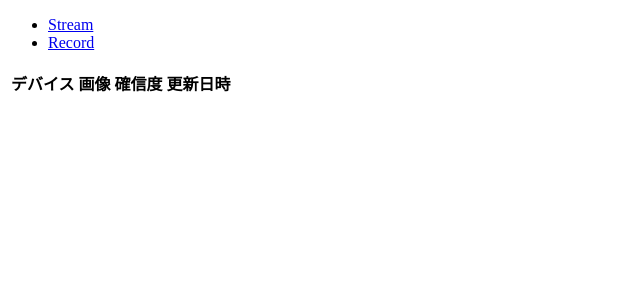
After one commit to minusno0708/YDCam, a Django app: page /record in a window 1280 px wide. The commit adds this page. Shown: the top 300 px of the page, without its empty margins (0-640 px from the left). Run offline with Django 4.2, Linux system fonts and the light colour scheme; data that the repository does not hold is empty.

Commit message:
record機能実装

```diff
--- a/stream_app/templates/stream_app/base.html
+++ b/stream_app/templates/stream_app/base.html
@@ -9,6 +9,7 @@
         {% block sidebar %}
         <ul>
             <li><a href="/stream">Stream</a></li>
+            <li><a href="/record">Record</a></li>
         </ul>
         {% endblock %}
     </div>
--- /dev/null
+++ b/stream_app/templates/stream_app/record.html
@@ -0,0 +1,28 @@
+{% extends "stream_app/base.html" %}
+
+{% block extra_css %}
+{% endblock %}
+{% block page_title %}Top page{% endblock %}
+{% block page_head_title %}Top page{% endblock %}
+
+
+{% block content %}
+<table>
+    <tr>
+      <th>デバイス</th>
+      <th>画像</th>
+      <th>確信度</th>
+      <th>更新日時</th>
+    </tr>
+
+    {% for record in records %}
+    <tr>
+      <td>{{ record.device }}</td>
+      <td><img src="{{ record.image.url }}" alt="画像"></td>
+      <td>{{ record.conf }}</td>
+      <td>{{ record.updated_at }}</td>
+    </tr>
+    {% endfor %}
+  </table>
+
+{% endblock %}
--- a/stream_app/urls.py
+++ b/stream_app/urls.py
@@ -8,5 +8,6 @@ from . import views
 urlpatterns = [
     path('stream', views.IndexView.as_view()),
     path('video_feed', views.video_feed_view(), name="video_feed"),
+    path('record', views.record_view, name="record"),
 ]
 urlpatterns += staticfiles_urlpatterns()
--- a/stream_app/views.py
+++ b/stream_app/views.py
@@ -8,6 +8,8 @@ from django.views import View
 
 from stream_app.detect.detect import detect
 from stream_app.record import record_capture
+
+from .models import Record
 
 # ストリーミング画像・映像を表示するview
 class IndexView(View):
@@ -42,7 +44,7 @@ def generate_frame():
         byte_frame = jpeg.tobytes()
 
         if conf > 0.75:
-            record_capture(byte_frame)
+            record_capture(conf, byte_frame)
 
         # フレーム画像のバイナリデータをユーザーに送付する
         yield (b'--frame\r\n'
@@ -57,3 +59,8 @@ def set_time(frame):
     cv2.putText(frame, now, (0, 15), cv2.FONT_HERSHEY_PLAIN, 1, (0,0,0), 1, cv2.LINE_AA)
 
     return frame
+
+def record_view(request):
+    records = Record.objects.all()
+    context = {'records': records}
+    return render(request, 'stream_app/record.html', context)
```
Also changed, not shown: stream_app/record.py (+3 -4 lines).
